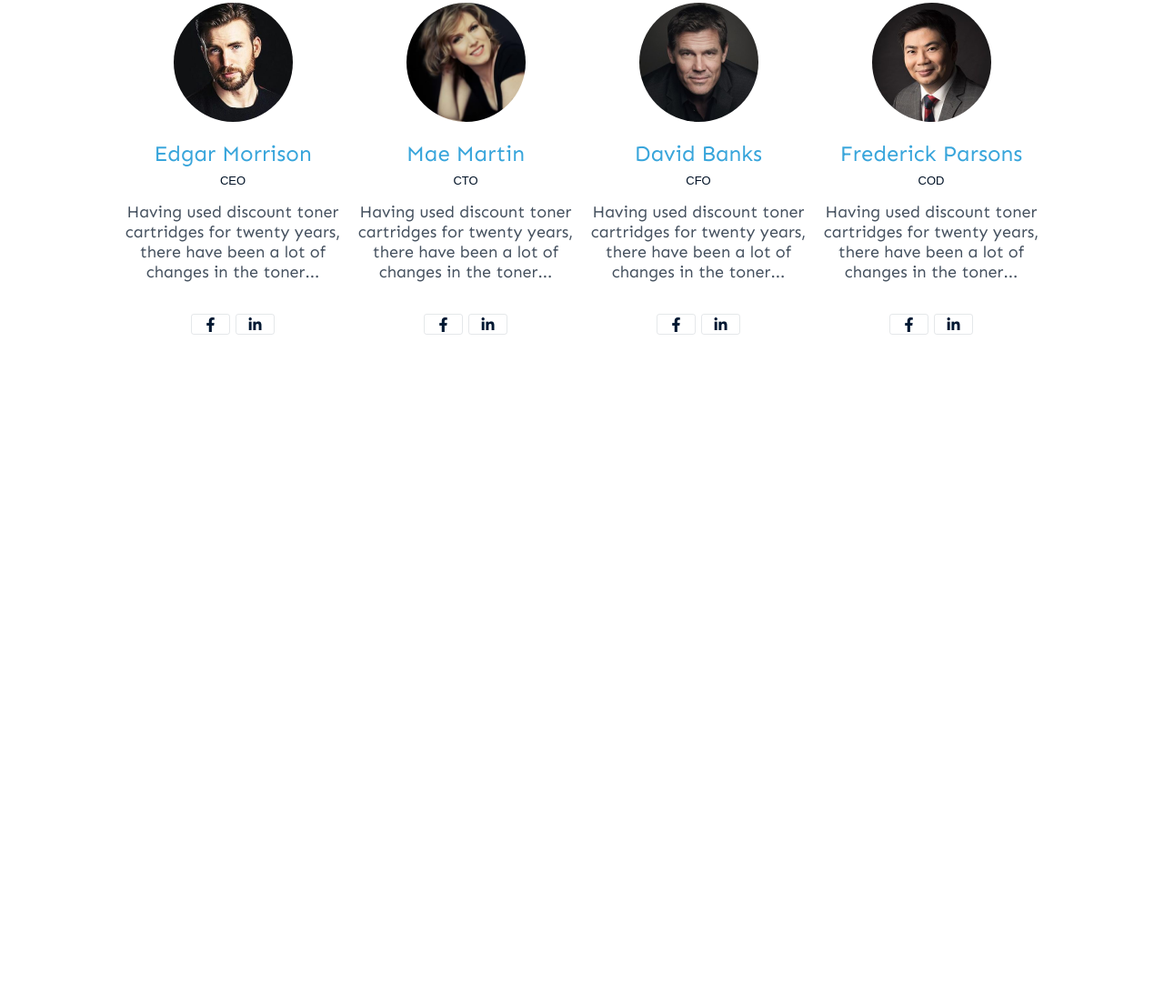
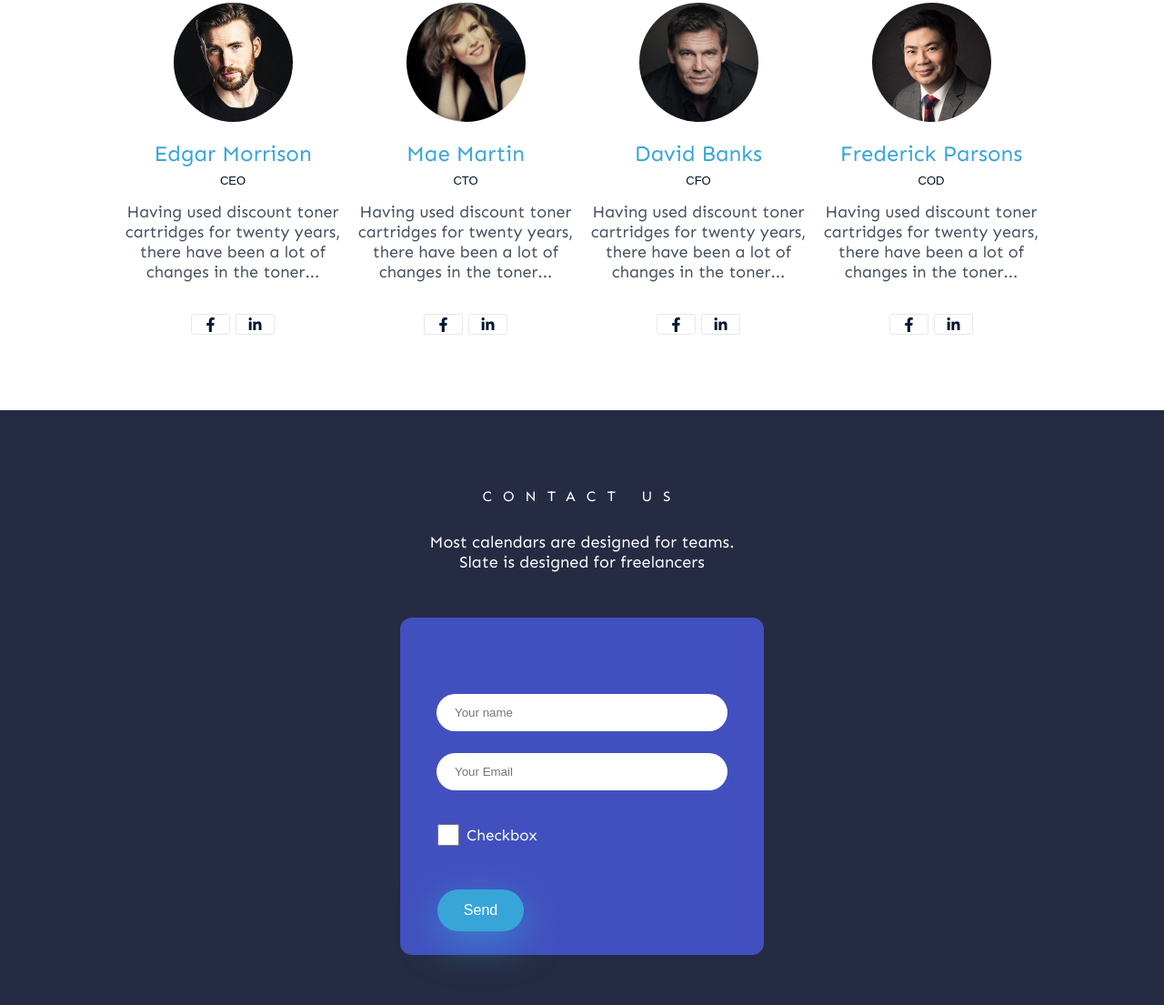
Before and after one commit to jakotr/layout-1, a plain HTML site: page index.html in a window 1280 px wide. Shown: the part 1088-2193 px from the top of the page at 91% size. Before the commit the page ends 1459 px from the top, so only its background shows below. Drawn offline with Linux system fonts and the light colour scheme.

Commit message:
add contact section

```diff
--- a/index.html
+++ b/index.html
@@ -152,7 +152,27 @@
                     </div>
                 </div>
             </div>
+        </section>
+        <section class="contact">
+            <p class="contact__title">
+                CONTACT US
+            </p>
+            <p class="contact__quote">
+                Most calendars are designed for teams.
+            </p>
+            <p class="contact__quote">
+                Slate is designed for freelancers
+            </p>
+            <form class="contact__form">
+                <input class="contact__form__input" placeholder="Your name" type="text" name="" id="">
+                <input class="contact__form__input" placeholder="Your Email" type="email" name="" id="">
+                <div class="contact__form__checkbox">
+                    <input  class="contact__form__checkbox__input" type="checkbox" name="" id="">
+                    <p class="contact__form__checkbox__label">Checkbox</p>
+                </div>
 
+                <button  class="contact__form__button" type="submit">Send</button>
+            </form>
         </section>
     </div>
 </body>
--- a/style.css
+++ b/style.css
@@ -291,3 +291,82 @@
     color: #001832;
     text-decoration: none;
 }
+
+/* ------------------------------------------------------- CONTACT  ---------------------------------------------------------------- */
+
+.contact {
+    margin-top: 80px;
+    width: 100%;
+    background-color: #252B42;
+    height: auto;
+    color: white;
+    padding: 55px 0;
+    display: flex;
+    flex-direction: column;
+    align-items: center;
+}
+
+.contact__title {
+    margin: 30px 0;
+    font-size: 16px;
+    letter-spacing: 12px;
+    text-transform: uppercase;
+}
+
+.contact__quote {
+    font-size: 18px;
+}
+
+.contact__form {
+    margin-top: 50px;
+    width: 400px;
+    background-color: #4250BF;
+    border-radius: 13px;
+    display: flex;
+    flex-direction: column;
+    align-items: center;
+}
+
+.contact__form__input {
+    width: 80%;
+    padding: 13px 20px;
+    margin-top: 24px;
+    border: none;
+    border-radius: 25px;
+}
+
+.contact__form__input:nth-child(1) {
+    margin-top: 84px;
+}
+
+.contact__form__checkbox {
+    margin: 37px 0 24px 41px;
+    display: flex;
+    align-items: center;
+    align-self: flex-start;
+    /* margin-left: 41px; */
+}
+
+.contact__form__checkbox__input {
+    margin-right: 8px;
+    width: 24px;
+    height: 24px;
+    border-radius: 4px;
+}
+.contact__form__checkbox__label {
+    font-size: 17px;
+}
+
+.contact__form__button {
+    align-self: flex-start;
+    background-color: #38A5D8;
+    box-shadow: 0px 12px 44px rgba(56, 165, 219, 0.6);
+    border-radius: 23px;
+    margin: 24px 0 26px 41px;
+    border: none;
+    width: 95px;
+    height: 46px;
+    color: white;
+    font-size: 16px;
+    cursor: pointer;
+}
```
